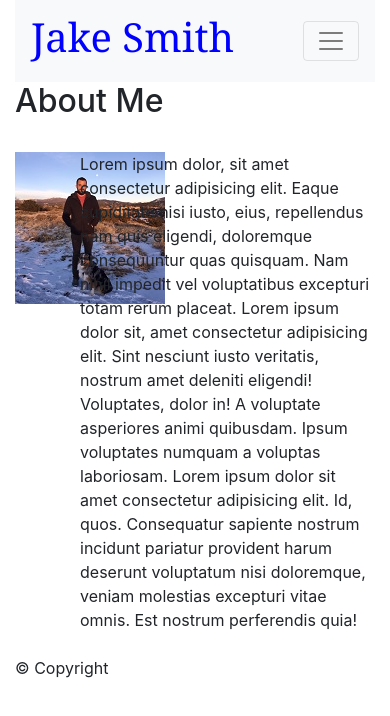
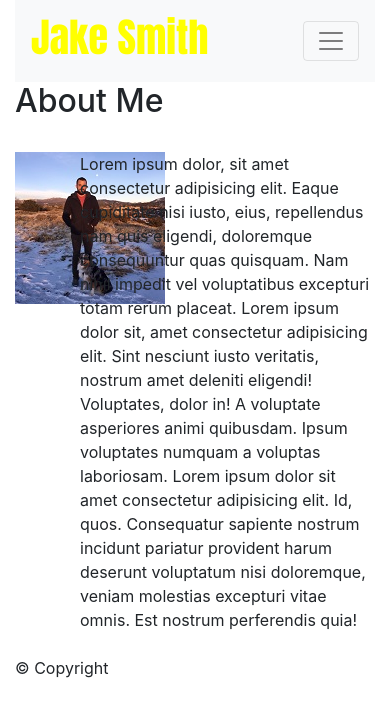
Before and after one commit to jacobwsmith19/Bootstrap-Portfolio, a plain HTML site: page index.html in a window 390 px wide. Drawn offline with nearby package versions, Linux system fonts and the light colour scheme.

Commit message:
added more responsive code to css file

```diff
--- a/assets/css/style.css
+++ b/assets/css/style.css
@@ -1,4 +1,20 @@
+@media (max-width: 980px) {
 h1 {
     font-family: 'Georgia', Times, Times New Roman, serif;
+    color: green;
+    }
+}
+
+@media (max-width: 760px) {
+h1 {
+    font-family: 'Courier New', Courier, monospace;
     color: blue;
+    }
 }
+
+@media (max-width: 640px) {
+h1 {
+    font-family: Impact, Haettenschweiler, 'Arial Narrow Bold', sans-serif;
+    color: yellow;
+    }
+}
```
